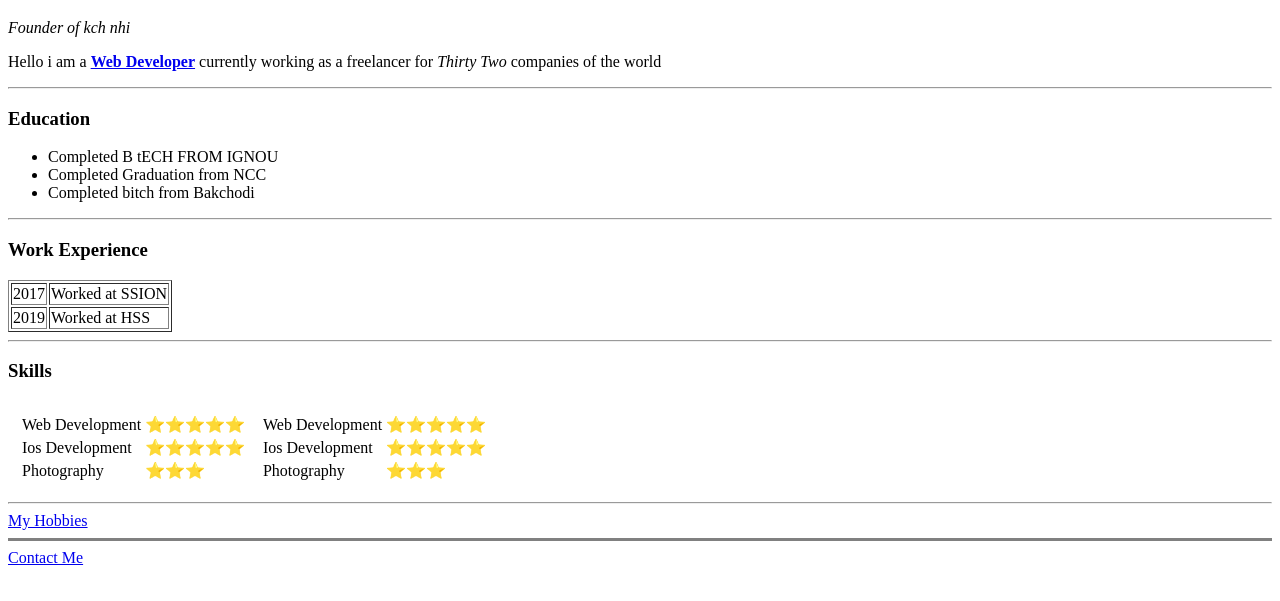
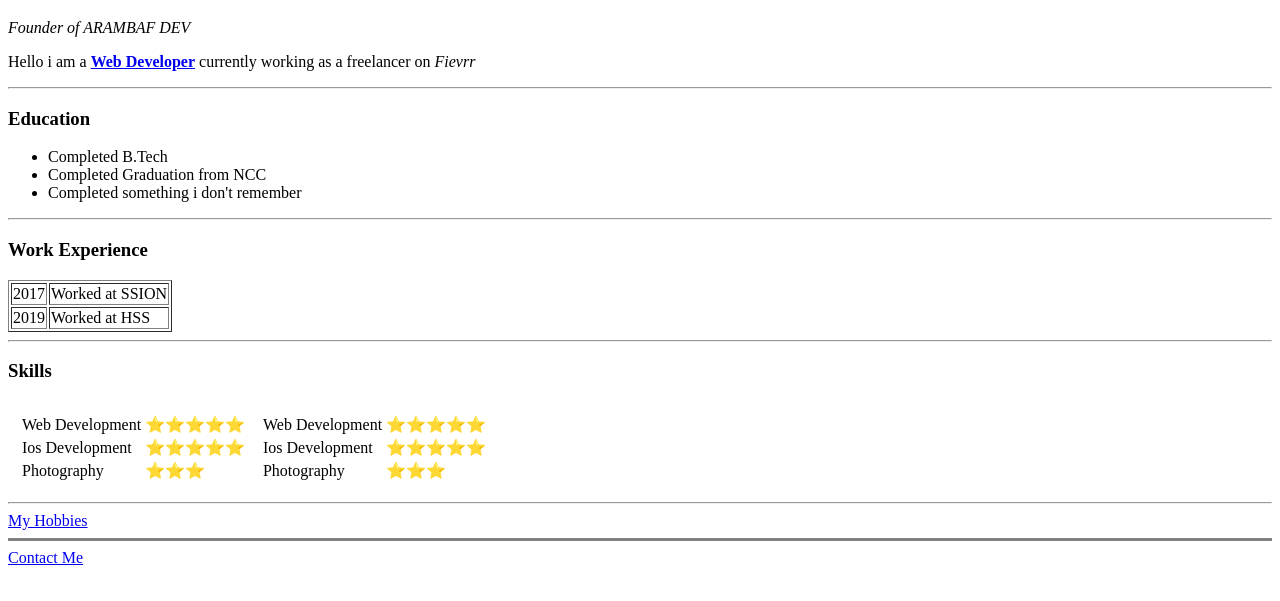
Before and after one commit to camraankhan/cv, a plain HTML site: page index.html in a window 1280 px wide. Shown: the part 61-662 px from the top of the page. Drawn offline with Linux system fonts and the light colour scheme.

Commit message:
Update index.html

```diff
--- a/index.html
+++ b/index.html
@@ -3,19 +3,19 @@
 
 <head>
   <meta charset="utf-8">
-  <title>kamraan ki site</title>
+  <title>kamraan's site</title>
 </head>
 
 <body>
   <h1>Kamran Khan</h1>
-  <p><em>Founder of kch nhi</em></p>
-  <p>Hello i am a <strong><a href="https://www.facebook.com">Web Developer</a></strong> currently working as a freelancer for <em>Thirty Two</em> companies of the world </p>
+  <p><em>Founder of ARAMBAF DEV</em></p>
+  <p>Hello i am a <strong><a href="https://www.facebook.com">Web Developer</a></strong> currently working as a freelancer on <em>Fievrr</em></p>
   <hr>
   <h3>Education</h3>
   <ul>
-    <li>Completed B tECH FROM IGNOU</li>
+    <li>Completed B.Tech</li>
     <li>Completed Graduation from NCC</li>
-    <li>Completed bitch from Bakchodi</li>
+    <li>Completed something i don't remember</li>
   </ul>
   <hr>
   <h3>Work Experience</h3>
```
